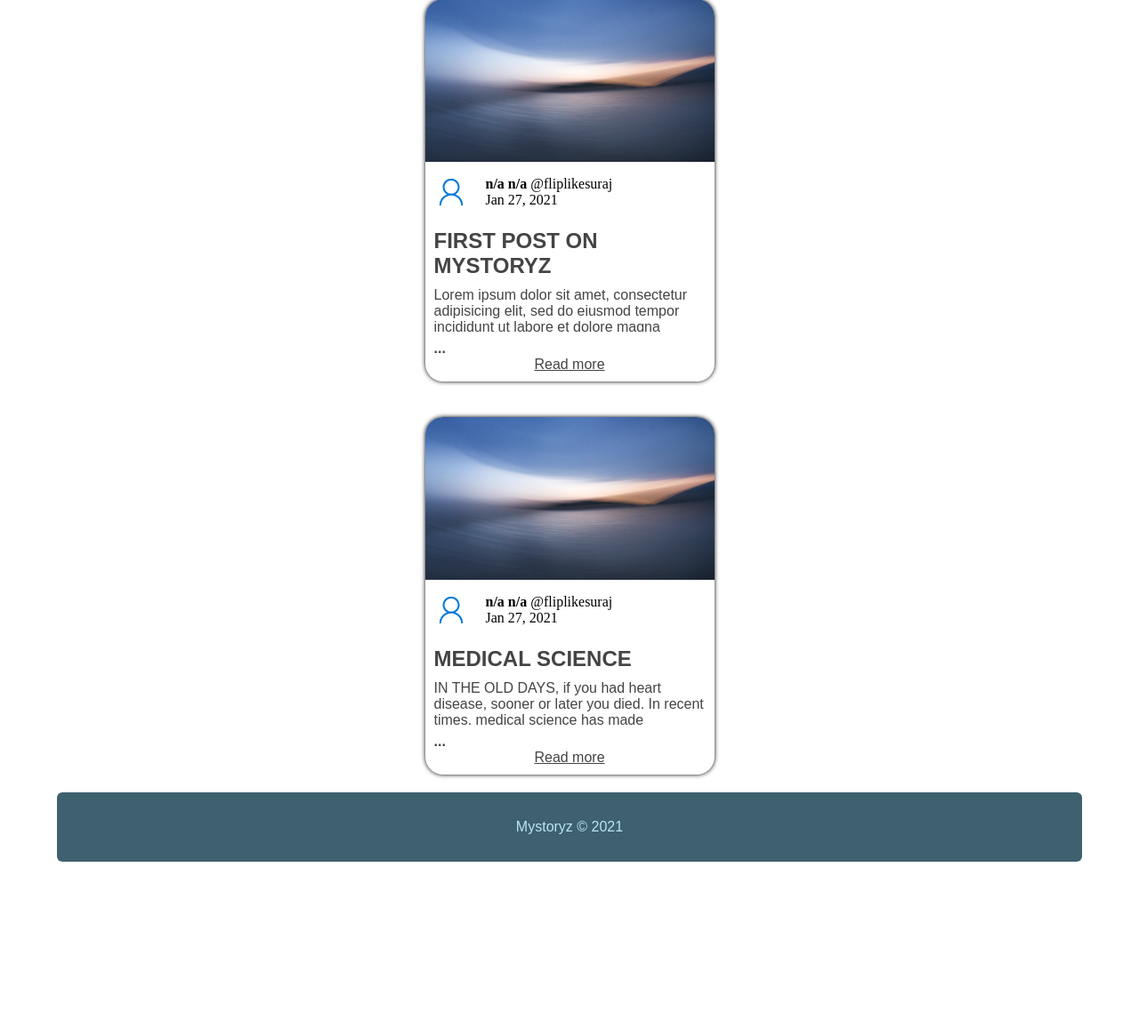
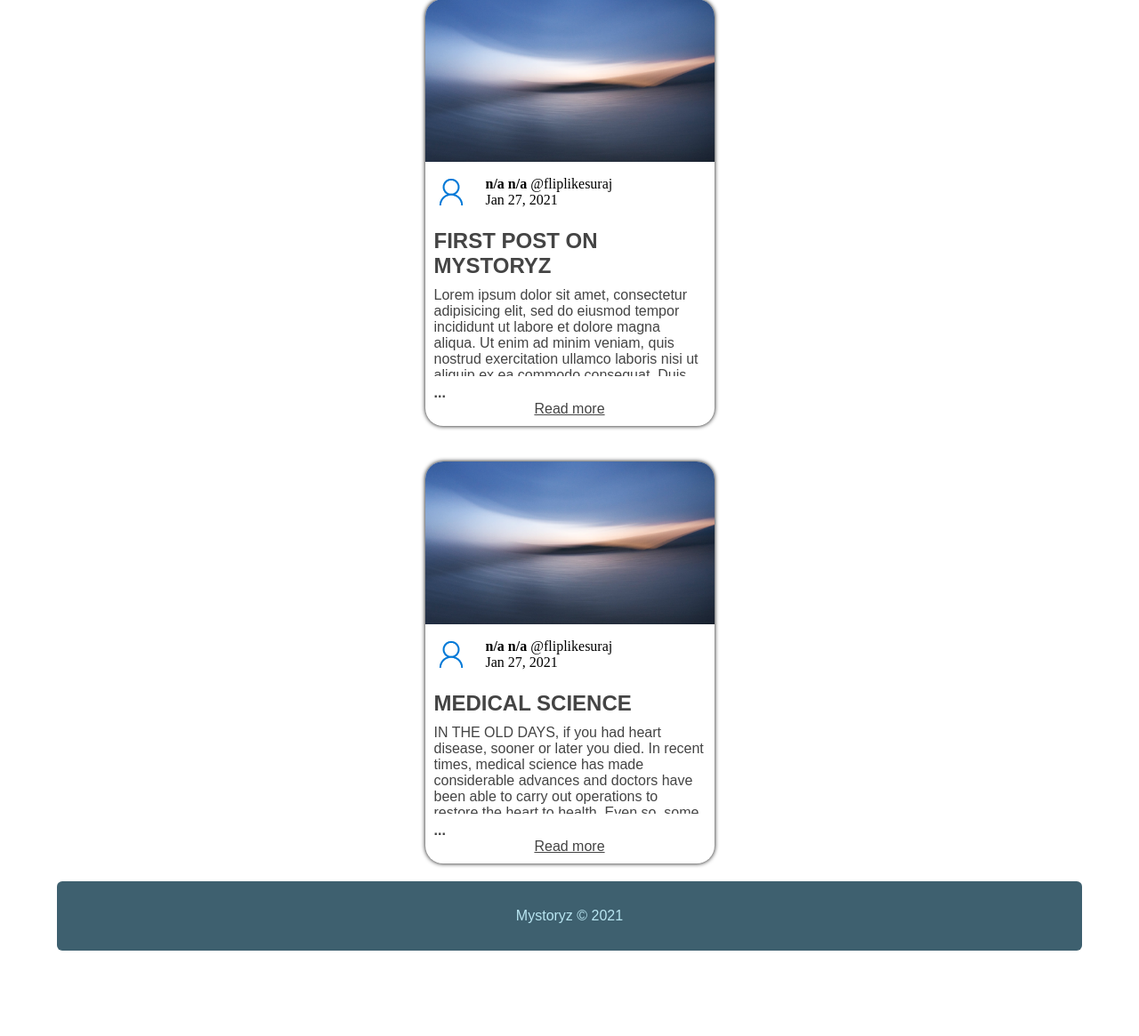
Before and after one commit to codelikesuraj/MyStoryz, a PHP site: page / in a window 1280 px wide. Shown: the part 277-1442 px from the top of the page at 89% size. Before the commit the page ends 1246 px from the top, so only its background shows below. Run offline with PHP 8.4, Linux system fonts and the light colour scheme; data comes from the database, SQL or seed files in the repository.

Commit message:
Update html_head.php

```diff
--- a/includes/html_head.php
+++ b/includes/html_head.php
@@ -225,7 +225,7 @@ hr{
 	padding: 10px;
 }
 .story-list .story-card .story-info .story-content{
-	max-height: 50px;
+	max-height: 100px;
 	overflow: hidden;
 	margin: 10px 0px 10px 0px;
 }
```
